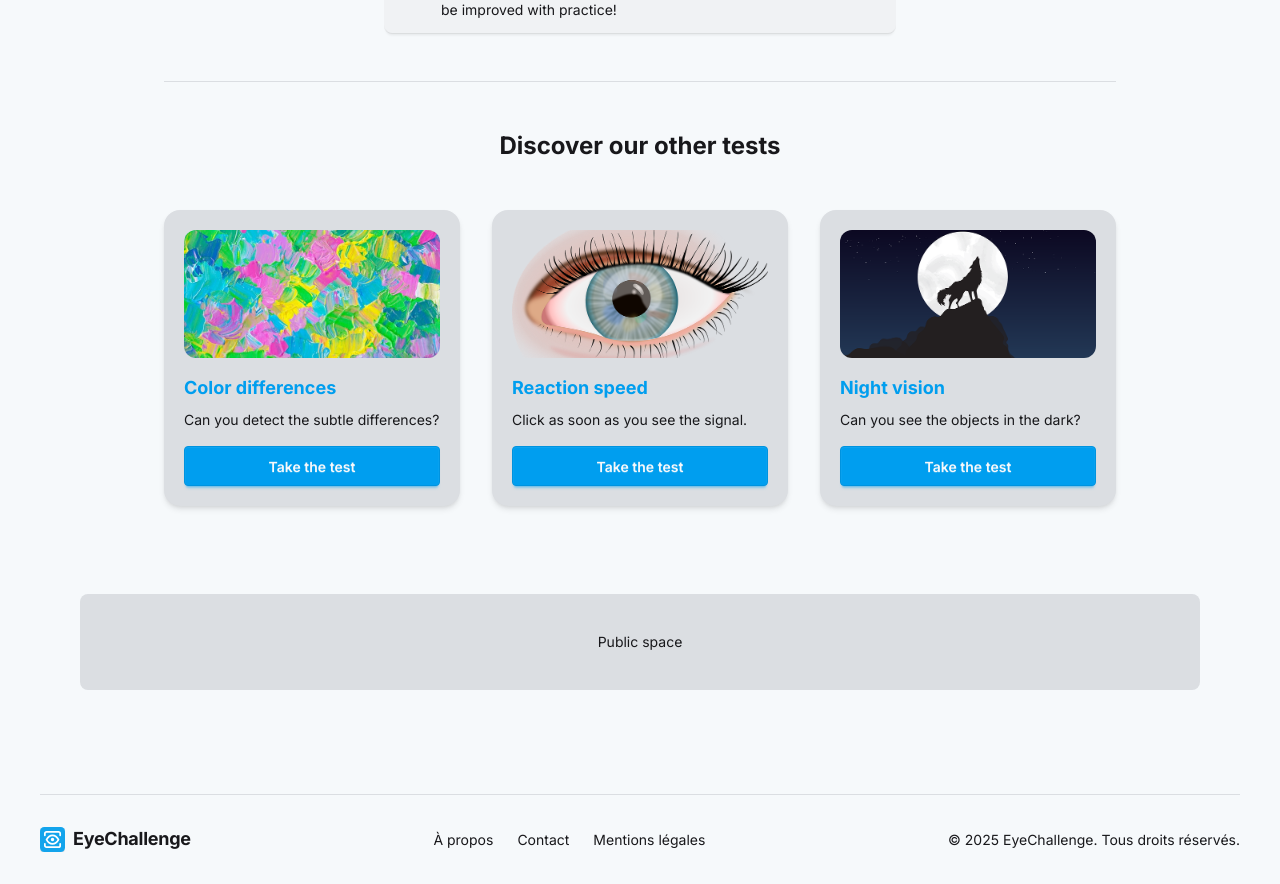
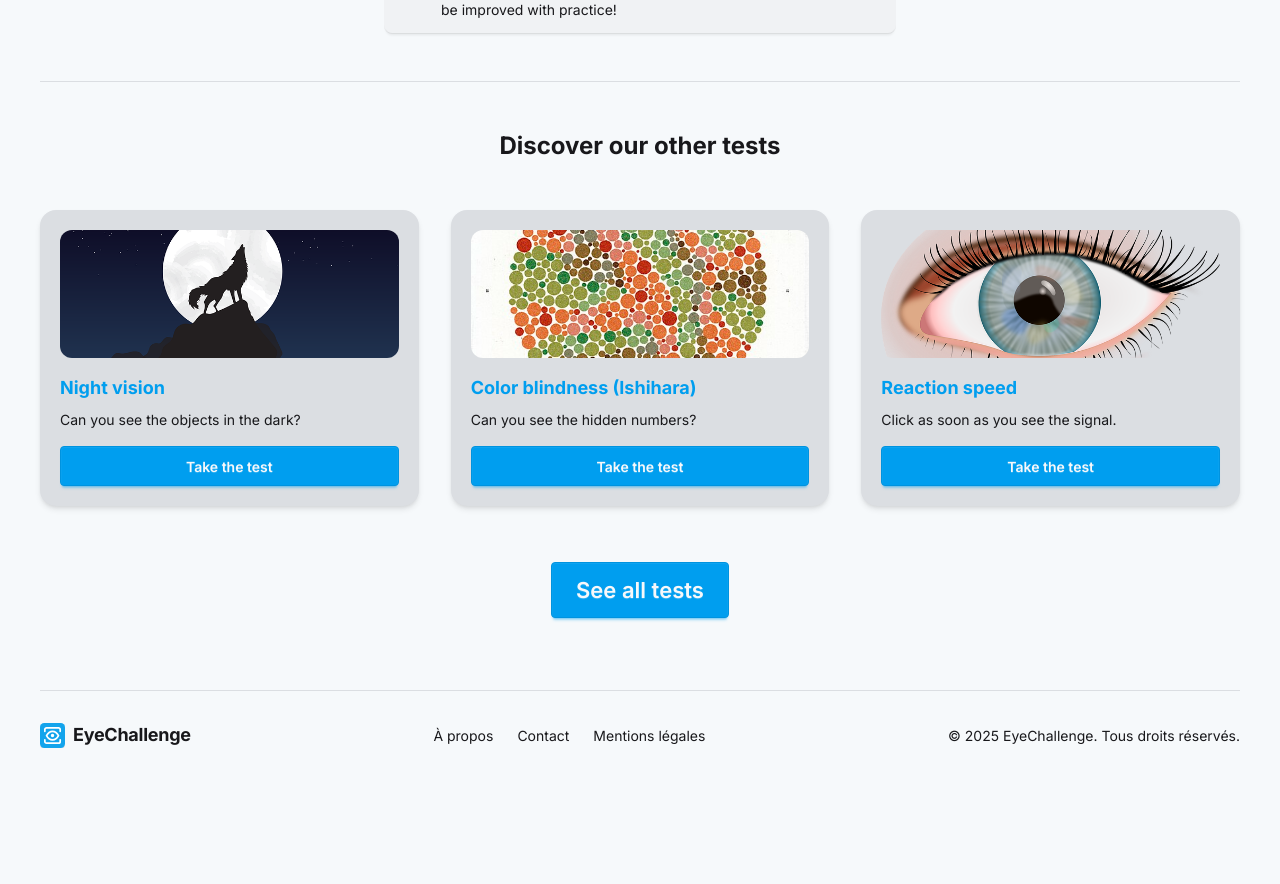
Before and after one commit to Franklin-hyriol/EyeChallenge, a Next.js app: page /tests/visual_memory in a window 1280 px wide. Shown: the part 581-1465 px from the top of the page. After the commit the page ends 1361 px from the top, so only its background shows below. Built offline with nearby package versions, Linux system fonts and the light colour scheme.

Commit message:
first stable version

```diff
--- a/src/app/tests/ishihara/page.tsx
+++ b/src/app/tests/ishihara/page.tsx
@@ -3,15 +3,18 @@ import HeadingPage from "@/components/HeadingPage/HeadingPage";
 import Info from "@/components/Info/Info";
 import IshiharaGame from "./IshiharaGame";
 import { Metadata } from "next";
+import Suggestion from "@/components/Suggestion/Suggestion";
 
 export const metadata: Metadata = {
-  title: "Ishihara Color Blindness Test - Check Your Vision Online | EyeChallenge",
+  title:
+    "Ishihara Color Blindness Test - Check Your Vision Online | EyeChallenge",
   description:
     "Take our free online Ishihara test to check for color blindness. This test uses classic plates to assess your ability to distinguish between different colors.",
 };
 
 function IshiharaPage() {
   return (
+    <>
       <section className="py-10 sm:py-18 main-container flex flex-col items-center">
         <HeadingPage
           title="Ishihara Color Blindness Test"
@@ -25,8 +28,10 @@ function IshiharaPage() {
           description="The Ishihara test was named after its designer, Dr. Shinobu Ishihara, a professor at the University of Tokyo, who first published his tests in 1917."
         />
 
+        <Suggestion />
+      </section>
       <AdSlot />
-    </section>
+    </>
   );
 }
 
--- a/src/app/tests/night_vision/page.tsx
+++ b/src/app/tests/night_vision/page.tsx
@@ -3,6 +3,7 @@ import HeadingPage from "@/components/HeadingPage/HeadingPage";
 import Info from "@/components/Info/Info";
 import NightVisionGame from "./NightVisionGame";
 import { Metadata } from "next";
+import Suggestion from "@/components/Suggestion/Suggestion";
 
 export const metadata: Metadata = {
   title: "Night Vision Test - How Well Do You See in the Dark? | EyeChallenge",
@@ -12,6 +13,7 @@ export const metadata: Metadata = {
 
 function NightVisionPage() {
   return (
+    <>
       <section className="py-10 sm:py-18 main-container flex flex-col items-center">
         <HeadingPage
           title="Night Vision Test"
@@ -25,8 +27,10 @@ function NightVisionPage() {
           description="Human eyes can take up to 30-45 minutes to fully adapt to darkness. This process, called dark adaptation, significantly increases your sensitivity to light."
         />
 
+        <Suggestion />
+      </section>
       <AdSlot />
-    </section>
+    </>
   );
 }
 
--- a/src/app/tests/precision_perception/page.tsx
+++ b/src/app/tests/precision_perception/page.tsx
@@ -3,6 +3,7 @@ import HeadingPage from "@/components/HeadingPage/HeadingPage";
 import Info from "@/components/Info/Info";
 import PrecisionPerceptionGame from "./PrecisionPerceptionGame";
 import { Metadata } from "next";
+import Suggestion from "@/components/Suggestion/Suggestion";
 
 export const metadata: Metadata = {
   title: "Precision Perception Test - Spot the Difference | EyeChallenge",
@@ -12,6 +13,7 @@ export const metadata: Metadata = {
 
 function PrecisionPerceptionPage() {
   return (
+    <>
       <section className="py-10 sm:py-18 main-container flex flex-col items-center">
         <HeadingPage
           title="Precision Perception Test"
@@ -25,8 +27,10 @@ function PrecisionPerceptionPage() {
           description="The human eye can distinguish between two objects that differ in size by as little as 1-2% under optimal conditions."
         />
 
+        <Suggestion />
+      </section>
       <AdSlot />
-    </section>
+    </>
   );
 }
 
--- a/src/app/tests/speed_test/page.tsx
+++ b/src/app/tests/speed_test/page.tsx
@@ -2,9 +2,11 @@ import AdSlot from "@/components/AdSlot/AdSlot";
 import HeadingPage from "@/components/HeadingPage/HeadingPage";
 import Info from "@/components/Info/Info";
 import SpeedTestGame from "./SpeedTestGame";
+import Suggestion from "@/components/Suggestion/Suggestion";
 
 function SpeedTest() {
   return (
+    <>
       <section className="py-10 sm:py-18 main-container flex flex-col items-center">
         <HeadingPage
           title="Reaction Speed Test"
@@ -18,8 +20,10 @@ function SpeedTest() {
           description="The average human reaction time to a visual stimulus is around 250 milliseconds. F1 drivers can get it down to under 100ms!"
         />
 
+        <Suggestion />
+      </section>
       <AdSlot />
-    </section>
+    </>
   );
 }
 
--- a/src/components/AdSlot/AdSlot.tsx
+++ b/src/components/AdSlot/AdSlot.tsx
@@ -1,6 +1,6 @@
 function AdSlot() {
   return (
-    <div className="main-container">
+    <div className="main-container hidden">
       <div className="ad-slot w-full my-8 flex h-24 items-center justify-center rounded-lg bg-base-300">
         <p className="text-sm">Public space</p>
       </div>
--- a/src/components/Suggestion/Suggestion.tsx
+++ b/src/components/Suggestion/Suggestion.tsx
@@ -1,13 +1,30 @@
-import tests from "@/data/tests"
-import TestCard from "../TestCard/TestCard"
+'use client';
+
+import { useState, useEffect } from 'react';
+import { usePathname } from 'next/navigation';
+import tests from "@/data/tests";
+import TestCard from "../TestCard/TestCard";
+import Link from "next/link";
 
 function Suggestion() {
+  const pathname = usePathname();
+  const [suggested, setSuggested] = useState<typeof tests>([]);
+
+  useEffect(() => {
+    // Filter out the current test based on the pathname
+    const filteredTests = tests.filter(test => !pathname.includes(test.link));
+
+    // Shuffle the filtered array and get the first 3
+    const shuffled = filteredTests.sort(() => 0.5 - Math.random());
+    setSuggested(shuffled.slice(0, 3));
+  }, [pathname]);
+
   return (
     <div className="flex flex-col items-center pt-10 md:pt-12 border-t border-base-300 mt-10 md:mt-12">
       <h3 className="font-bold text-2xl mb-10 md:mb-12">Discover our other tests</h3>
 
-        <div className="flex flex-col md:flex-row max-w-[952px] gap-8 mb-14">
-          {tests.slice(0, 3).map((test) => (
+      <div className="grid grid-cols-1 md:grid-cols-2 lg:grid-cols-3 gap-8 mb-14">
+        {suggested.map((test) => (
           <TestCard
             key={test.link}
             image={test.image}
@@ -17,8 +34,9 @@ function Suggestion() {
           />
         ))}
       </div>
+      <Link href="/tests" className="btn btn-xl btn-primary mx-auto">See all tests</Link>
     </div>
-  )
+  );
 }
 
 export default Suggestion;
```
Also changed, not shown: src/app/tests/acuity_ring/page.tsx (+5 -3 lines), src/app/tests/color_test/page.tsx (+5 -3 lines), src/app/tests/shell_game/page.tsx (+5 -3 lines), src/app/tests/visual_memory/page.tsx (+5 -3 lines). Lines whose indentation alone changed are shown as unchanged.
